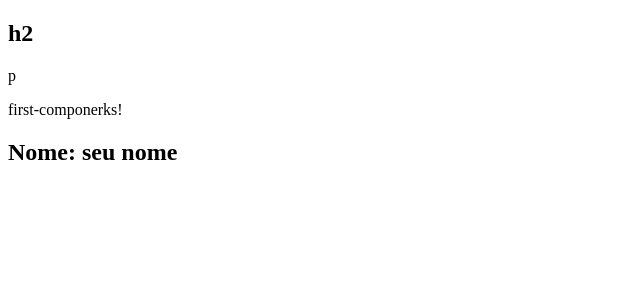
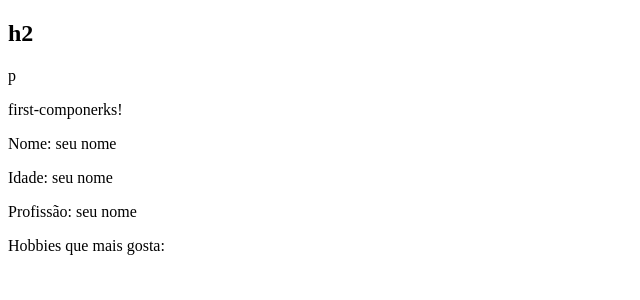
Before and after one commit to joseNeilson25/curso-angular-matheus-battisti, an Angular app: page / in a window 1280 px wide. Shown: the top 300 px of the page, without its empty margins (0-640 px from the left). Built offline with nearby package versions, Linux system fonts and the light colour scheme.

Commit message:
Dados no template ep #5

```diff
--- a/src/app/components/first-component/first-component.component.html
+++ b/src/app/components/first-component/first-component.component.html
@@ -1,3 +1,6 @@
 <p>first-componerks!</p>
 
-<h2>Nome: {{ name }}</h2>
+<p>Nome: {{ name }}</p>
+<p>Idade: {{ name }}</p>
+<p>Profissão: {{ name }}</p>
+<p>Hobbies que mais gosta: {{hobbies[3]}} </p>
--- a/src/app/components/first-component/first-component.component.ts
+++ b/src/app/components/first-component/first-component.component.ts
@@ -7,6 +7,9 @@ import { Component, OnInit } from '@angular/core';
 })
 export class FirstComponentComponent implements OnInit {
   name: string ="seu nome"
+  age: number = 30
+  job = "Programador"
+  hobbies = ["Correr", "jogar", "Estudar"]
 
   constructor() { }
 
```
Also changed, not shown: 1 other file (tests, documents, lock files or other folders).
